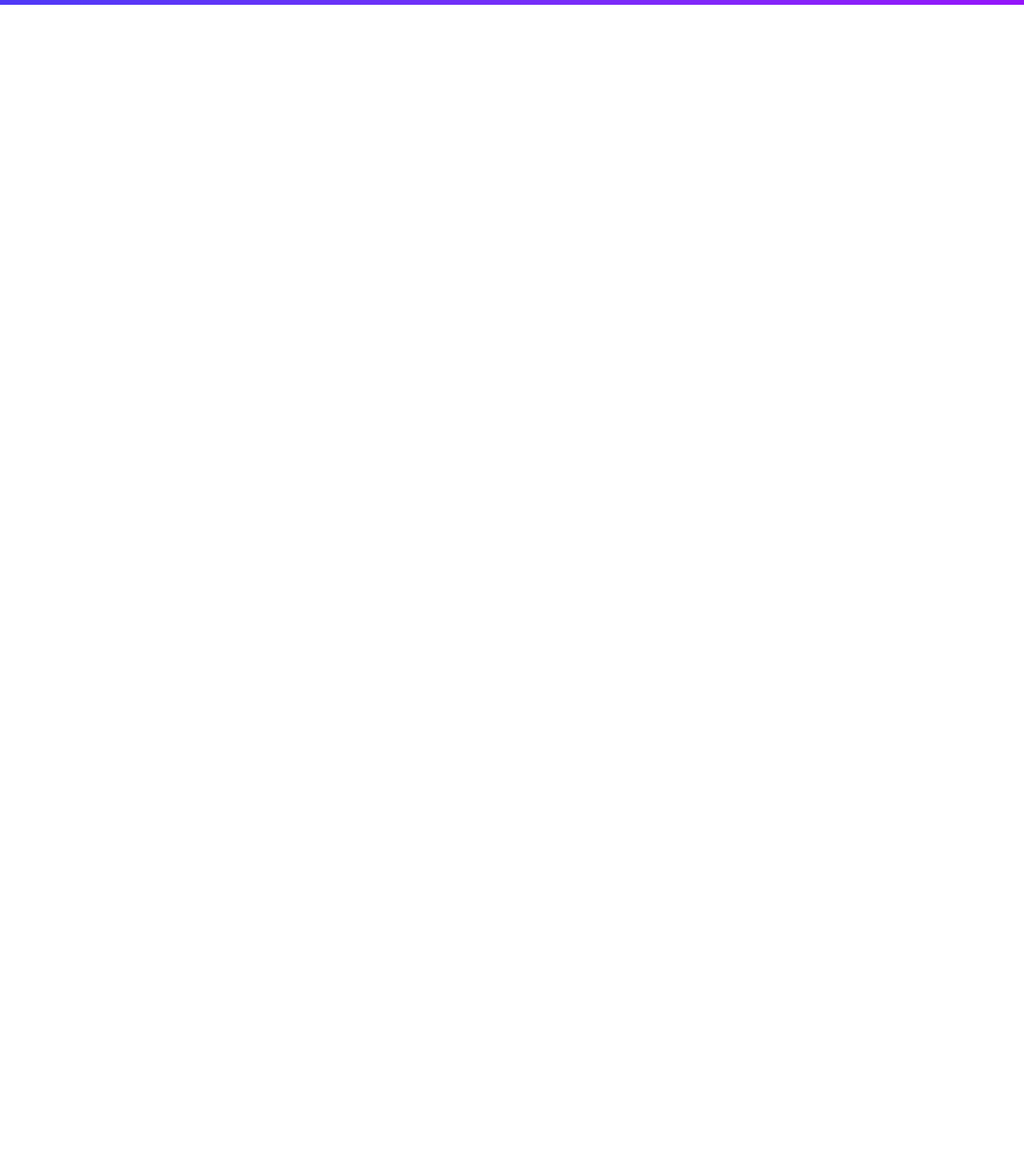
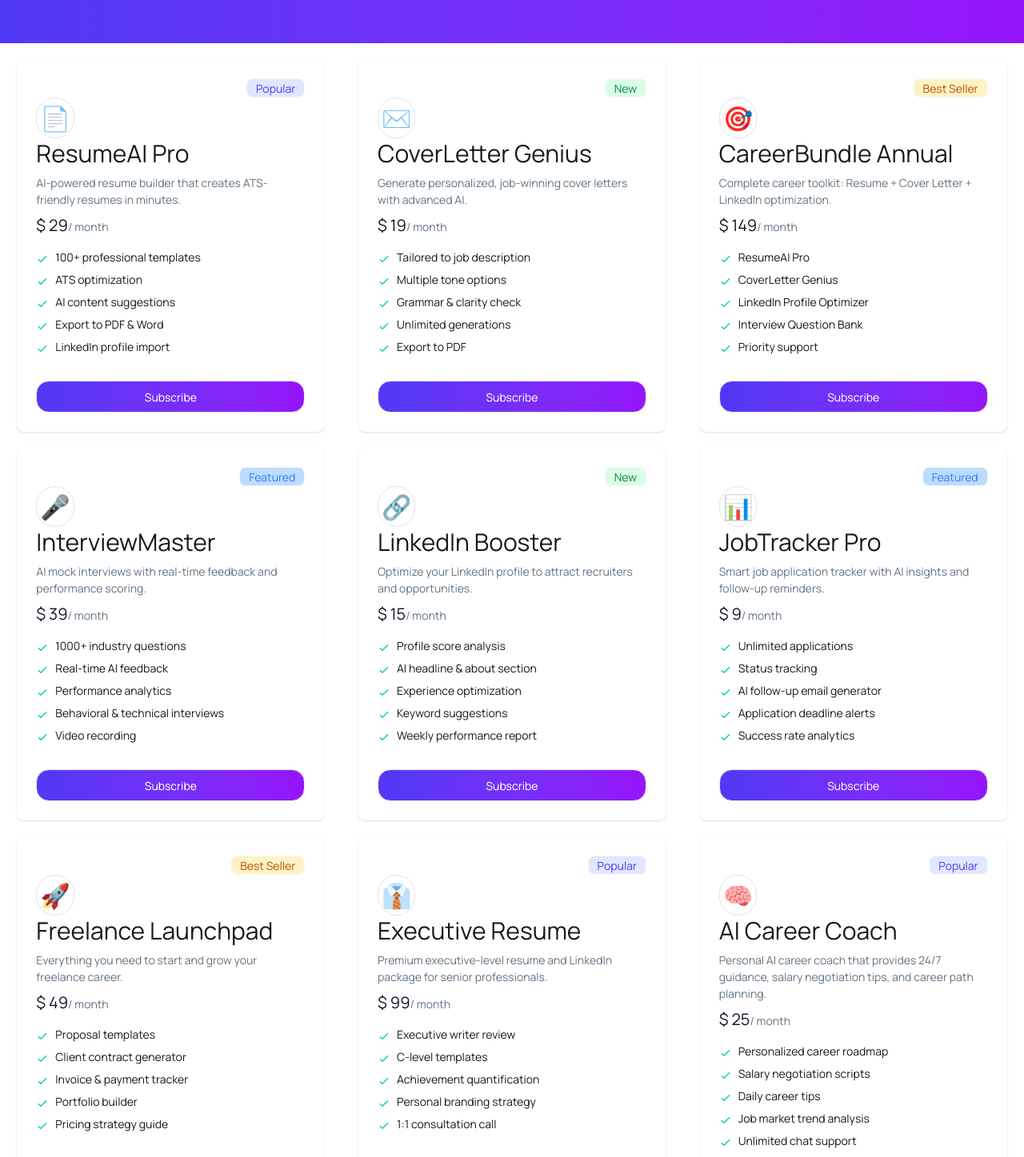
Before and after one commit to Saha-Ovi/digital-tools-platfrom, a React (Vite) app: page / in a window 1280 px wide. Shown: the part 840-2287 px from the top of the page at 80% size. Before the commit the page ends 866 px from the top, so only its background shows below. Built offline with nearby package versions, Linux system fonts and the light colour scheme.

Commit message:
navbar,banner,digital card responsive and digital card data loaded and display

```diff
--- /dev/null
+++ b/public/data.json
@@ -0,0 +1,155 @@
+[
+  {
+    "id": 1,
+    "name": "ResumeAI Pro",
+    "description": "AI-powered resume builder that creates ATS-friendly resumes in minutes.",
+    "price": 29,
+    "period": "monthly",
+    "tag": "Popular",
+    "features": [
+      "100+ professional templates",
+      "ATS optimization",
+      "AI content suggestions",
+      "Export to PDF & Word",
+      "LinkedIn profile import"
+    ],
+    "icon": "📄",
+    "category": "Career Tools"
+  },
+  {
+    "id": 2,
+    "name": "CoverLetter Genius",
+    "description": "Generate personalized, job-winning cover letters with advanced AI.",
+    "price": 19,
+    "period": "monthly",
+    "tag": "New",
+    "features": [
+      "Tailored to job description",
+      "Multiple tone options",
+      "Grammar & clarity check",
+      "Unlimited generations",
+      "Export to PDF"
+    ],
+    "icon": "✉️",
+    "category": "Career Tools"
+  },
+  {
+    "id": 3,
+    "name": "CareerBundle Annual",
+    "description": "Complete career toolkit: Resume + Cover Letter + LinkedIn optimization.",
+    "price": 149,
+    "period": "yearly",
+    "tag": "Best Seller",
+    "features": [
+      "ResumeAI Pro",
+      "CoverLetter Genius",
+      "LinkedIn Profile Optimizer",
+      "Interview Question Bank",
+      "Priority support"
+    ],
+    "icon": "🎯",
+    "category": "Career Tools"
+  },
+  {
+    "id": 4,
+    "name": "InterviewMaster",
+    "description": "AI mock interviews with real-time feedback and performance scoring.",
+    "price": 39,
+    "period": "monthly",
+    "tag": "Featured",
+    "features": [
+      "1000+ industry questions",
+      "Real-time AI feedback",
+      "Performance analytics",
+      "Behavioral & technical interviews",
+      "Video recording"
+    ],
+    "icon": "🎤",
+    "category": "Career Tools"
+  },
+  {
+    "id": 5,
+    "name": "LinkedIn Booster",
+    "description": "Optimize your LinkedIn profile to attract recruiters and opportunities.",
+    "price": 15,
+    "period": "monthly",
+    "tag": "New",
+    "features": [
+      "Profile score analysis",
+      "AI headline & about section",
+      "Experience optimization",
+      "Keyword suggestions",
+      "Weekly performance report"
+    ],
+    "icon": "🔗",
+    "category": "Career Tools"
+  },
+  {
+    "id": 6,
+    "name": "JobTracker Pro",
+    "description": "Smart job application tracker with AI insights and follow-up reminders.",
+    "price": 9,
+    "period": "monthly",
+    "tag": "Featured",
+    "features": [
+      "Unlimited applications",
+      "Status tracking",
+      "AI follow-up email generator",
+      "Application deadline alerts",
+      "Success rate analytics"
+    ],
+    "icon": "📊",
+    "category": "Career Tools"
+  },
+  {
+    "id": 7,
+    "name": "Freelance Launchpad",
+    "description": "Everything you need to start and grow your freelance career.",
+    "price": 49,
+    "period": "yearly",
+    "tag": "Best Seller",
+    "features": [
+      "Proposal templates",
+      "Client contract generator",
+      "Invoice & payment tracker",
+      "Portfolio builder",
+      "Pricing strategy guide"
+    ],
+    "icon": "🚀",
+    "category": "Career Tools"
+  },
+  {
+    "id": 8,
+    "name": "Executive Resume",
+    "description": "Premium executive-level resume and LinkedIn package for senior professionals.",
+    "price": 99,
+    "period": "one-time",
+    "tag": "Popular",
+    "features": [
+      "Executive writer review",
+      "C-level templates",
+      "Achievement quantification",
+      "Personal branding strategy",
+      "1:1 consultation call"
+    ],
+    "icon": "👔",
+    "category": "Career Tools"
+  },
+  {
+    "id": 9,
+    "name": "AI Career Coach",
+    "description": "Personal AI career coach that provides 24/7 guidance, salary negotiation tips, and career path planning.",
+    "price": 25,
+    "period": "monthly",
+    "tag": "Popular",
+    "features": [
+      "Personalized career roadmap",
+      "Salary negotiation scripts",
+      "Daily career tips",
+      "Job market trend analysis",
+      "Unlimited chat support"
+    ],
+    "icon": "🧠",
+    "category": "Career Tools"
+  }
+]
--- a/src/App.jsx
+++ b/src/App.jsx
@@ -1,10 +1,20 @@
+import { Suspense } from 'react'
 import './App.css'
 import Banner from './components/Banner/Banner'
 import DigiBoard from './components/DigiBoard/DigiBoard'
+import AvailableDigiCard from './components/DigitalCard/AvailableDigiCard'
 import Navbar from './components/Navbar/Navbar'
+
+const DigitalCardData = async () => {
+  const res = await fetch("/data.json");
+  return res.json();
+
+}
 
 function App() {
 
+  const DigitalCardPromise = DigitalCardData();
+  // console.log(DigitalCardPromise);
   return (
     <>
       <header>
@@ -14,7 +24,9 @@ function App() {
       <main>
         <DigiBoard></DigiBoard>
       </main>
-
+      <Suspense>
+        <AvailableDigiCard DigitalCardPromise={DigitalCardPromise}></AvailableDigiCard>
+      </Suspense>
       <footer>
 
       </footer>
--- /dev/null
+++ b/src/components/DigitalCard/AvailableDigiCard.jsx
@@ -0,0 +1,24 @@
+import React, { use } from 'react';
+import SelectedDigiCard from './SelectedDigiCard';
+
+const AvailableDigiCard = ({DigitalCardPromise}) => {
+    const DigiCardsData=use(DigitalCardPromise);
+    // console.log(DigiCardsData);
+    return (
+        <div className='container mx-auto'>
+            <div>
+
+            </div>
+            <div>
+
+            </div>
+            <div className='grid grid-cols-1 md:grid-cols-2 lg:grid-cols-3 space-y-5'>
+                {
+                    DigiCardsData.map(cardData=><SelectedDigiCard key={cardData.id} cardData={cardData} ></SelectedDigiCard>)
+                }
+            </div>
+        </div>
+    );
+};
+
+export default AvailableDigiCard;
--- /dev/null
+++ b/src/components/DigitalCard/DigiCard.jsx
@@ -0,0 +1,46 @@
+import React from 'react';
+import FeaturedDigiCard from './FeaturedDigiCard';
+
+const DigiCard = ({ cardData }) => {
+    console.log(cardData);
+    return (
+        <div>
+            <div>
+                <div class="card w-96 bg-base-100 shadow-sm">
+                    <div class="card-body">
+                        <div className='flex justify-end'>
+                            {
+                                cardData.tag === "Popular" ?
+                                    <span class="badge badge-md bg-[#E1E7FF] text-[#4F39F6] ">Popular</span> :
+                                    cardData.tag === "New" ?
+                                        <span class="badge badge-md bg-[#DBFCE7] text-[#0A883E] ">New </span> :
+                                        cardData.tag === "Best Seller" ?
+                                            <span class="badge badge-md bg-[#FEF3C6] text-[#BB4D00] ">Best Seller</span> :
+                                            <span class="badge badge-md bg-blue-200 text-blue-500">Featured</span>
+                            }
+                        </div>
+                        <div className="space-y-2">
+                            <span className='text-3xl border border-zinc-200 p-1 rounded-full '>{cardData.icon}</span>
+                            <h2 class="text-3xl font-bold mt-2">{cardData.name}</h2>
+                            <p className='text-[#627382]'>{cardData.description}</p>
+                            <h4>
+                                <span class="text-xl font-bold text-[#101727]">$ {cardData.price}</span>
+                                <span className='text-[#627382]'>/ month</span>
+                             </h4>
+                        </div>
+                        <ul class="mt-2 flex flex-col gap-2 text-xs">
+                           {
+                                cardData.features.map(feature=><FeaturedDigiCard feature={feature}></FeaturedDigiCard>)
+                           }
+                        </ul>
+                        <div class="mt-6">
+                            <button class="btn bg-linear-to-r from-[#4F39F6] to-[#9514FA] text-white btn-block rounded-2xl">Subscribe</button>
+                        </div>
+                    </div>
+                </div>
+            </div>
+        </div>
+    );
+};
+
+export default DigiCard;
--- /dev/null
+++ b/src/components/DigitalCard/FeaturedDigiCard.jsx
@@ -0,0 +1,13 @@
+import React from 'react';
+
+const FeaturedDigiCard = ({ feature }) => {
+    return (
+
+            <li>
+                <svg xmlns="http://www.w3.org/2000/svg" class="size-4 me-2 inline-block text-success" fill="none" viewBox="0 0 24 24" stroke="currentColor"><path stroke-linecap="round" stroke-linejoin="round" stroke-width="2" d="M5 13l4 4L19 7" /></svg>
+                <span className='text-sm'>{feature}</span>
+            </li>
+    );
+};
+
+export default FeaturedDigiCard;
--- /dev/null
+++ b/src/components/DigitalCard/SelectedDigiCard.jsx
@@ -0,0 +1,13 @@
+import React from 'react';
+import DigiCard from './DigiCard';
+
+const SelectedDigiCard = ({cardData}) => {
+    // console.log(cardData);
+    return (
+            <div className='flex justify-center'>
+                <DigiCard cardData={cardData}></DigiCard>
+            </div>
+    );
+};
+
+export default SelectedDigiCard;
--- a/src/components/Navbar/Navbar.jsx
+++ b/src/components/Navbar/Navbar.jsx
@@ -32,10 +32,10 @@ const Navbar = () => {
                         <li className='text-[#101727] font-semibold'><a>FAQ</a></li>
                     </ul>
                 </div>
-                <div className="navbar-end gap-5">
-                    <a className='text-2xl text-[#101727] hover:cursor-pointer' ><IoCartOutline /></a>
+                <div className="navbar-end gap-2 lg:gap-5">
+                    <a className='text-xl lg:text-2xl text-[#101727] hover:cursor-pointer' ><IoCartOutline /></a>
                     <a className="btn text-[#101727] rounded-full font-semibold">Login</a>
-                    <a className="btn bg-linear-to-r from-[#4F39F6] to-[#9514FA] text-white rounded-full font-semibold">Get Started</a>
+                    <a className="btn bg-linear-to-r from-[#4F39F6] to-[#9514FA] text-white rounded-full font-semibold hidden lg:inline-flex">Get Started</a>
                 </div>
             </div>
         </div>
```
Also changed, not shown: src/components/DigiBoard/DigiBoard.jsx (+11 -11 lines). Lines whose indentation alone changed are shown as unchanged.
